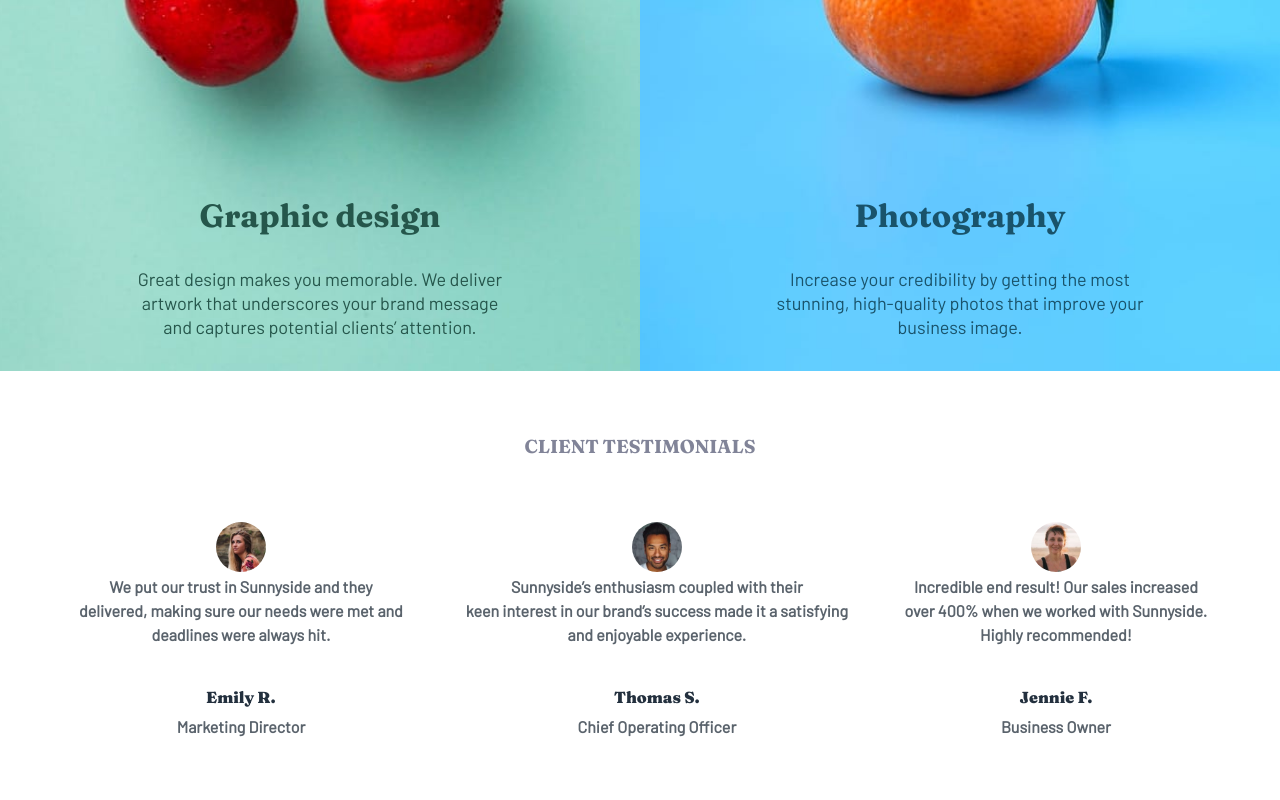
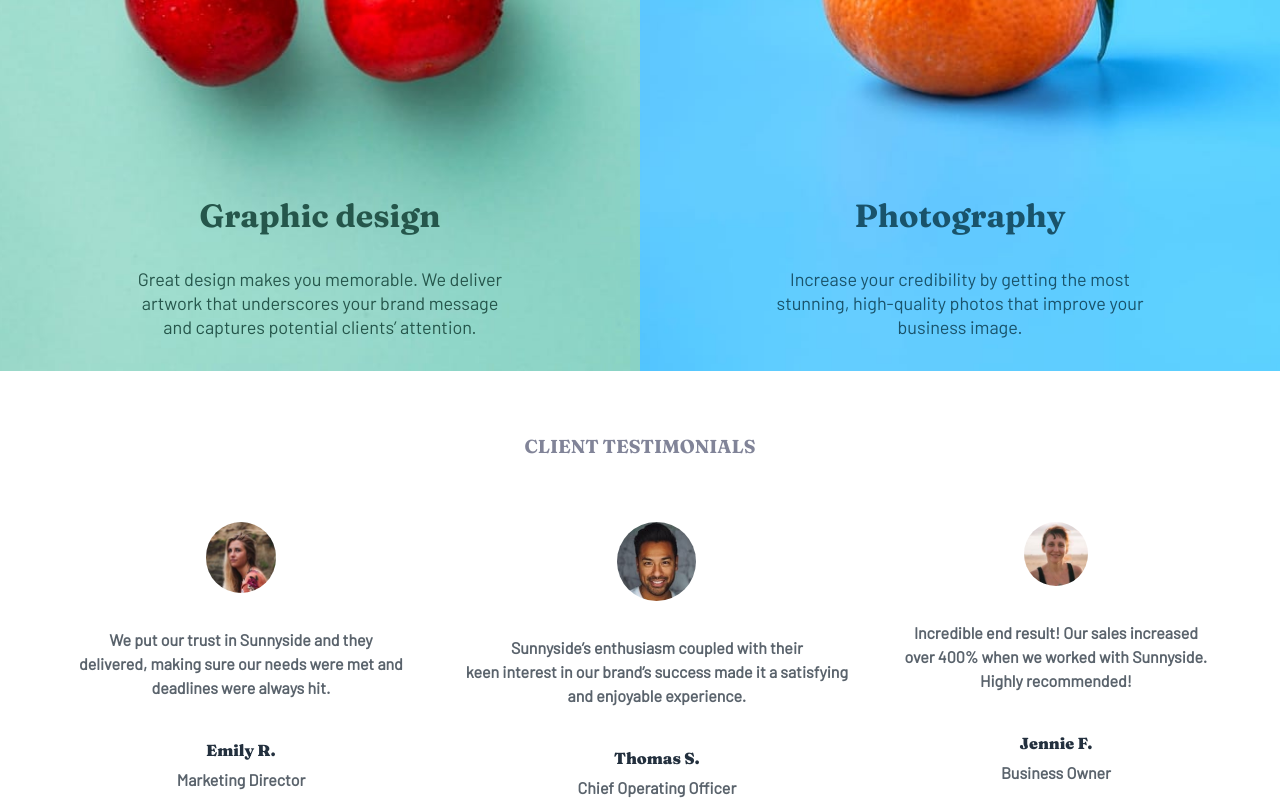
Before and after one commit to Oluwa-bunmi/Sunny-Side, a plain HTML site: page index.html in a window 1280 px wide. Shown: the part 1903-2703 px from the top of the page. Before the commit the page ends 2642 px from the top, so only its background shows below. Drawn offline with Linux system fonts and the light colour scheme.

Commit message:
done with testimonials

```diff
--- a/style.scss
+++ b/style.scss
@@ -265,12 +265,15 @@
 
       gap: 2.6rem;
       font-family: "Barlow", sans-serif;
+      @media screen and (max-width: 990px) {
+        flex-direction: column;
+      }
 
       .client {
         img {
-          width: 50px;
-          height: 50px;
+         width: 20%;
           border-radius: 50%;
+          margin-bottom: 2rem;
         }
         p {
           color: hsl(213deg, 9%, 39%);
```
Also changed, not shown: style.css, 1 other file.
